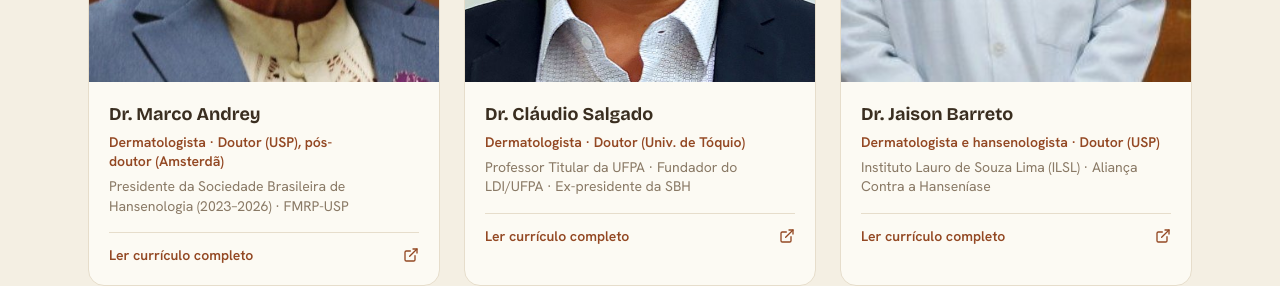
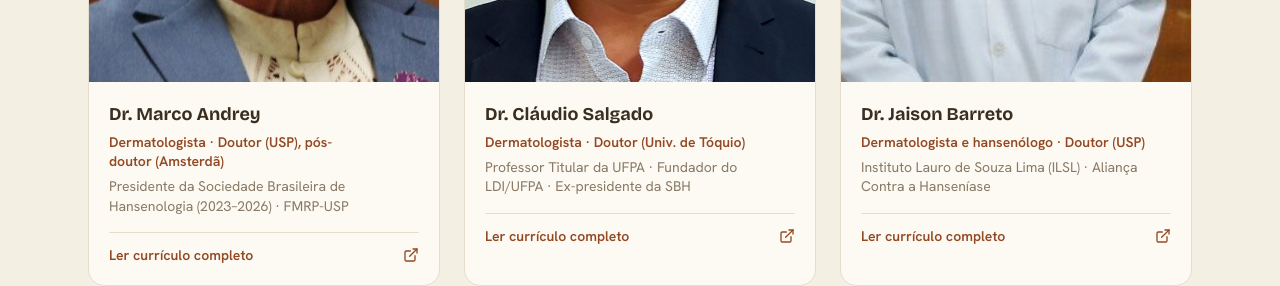
Before and after one commit to congressoamazonicodehanseniase/uepa-congresso, a Next.js app: page /congresso in a window 1280 px wide. Shown: the part 1800-2086 px from the top of the page. Built offline with nearby package versions, Linux system fonts and the light colour scheme.

Commit message:
Fix typo: hansenologista to hansenologo

```diff
--- a/app/components/PalestrantesConvidados.tsx
+++ b/app/components/PalestrantesConvidados.tsx
@@ -34,7 +34,7 @@ const palestrantes: Palestrante[] = [
   },
   {
     nome: 'Dr. Jaison Barreto',
-    titulo: 'Dermatologista e hansenologista · Doutor (USP)',
+    titulo: 'Dermatologista e hansenólogo · Doutor (USP)',
     instituicao: 'Instituto Lauro de Souza Lima (ILSL) · Aliança Contra a Hanseníase',
     foto: '/palestrantes/jaison-barreto.jpg',
     curriculo: 'Médico pela Universidade Federal de Santa Catarina, especialista em Dermatologia e Hansenologia, Doutor em Dermatologia pela USP. Médico do Instituto Lauro de Souza Lima (ILSL), preceptor da Residência Médica em Dermatologia e assessor médico da Aliança Contra a Hanseníase. Atua em Dermatologia, Dermatopatologia e Hansenologia.',
```
